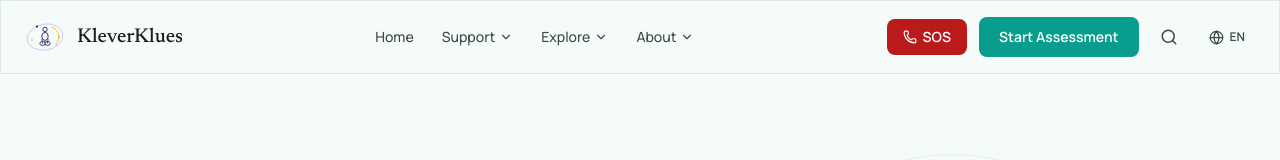
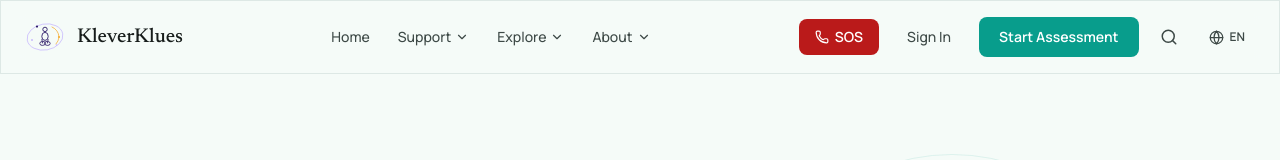
Before and after one commit to Shivam123-code/Mental-Support, a Next.js app: page / in a window 1280 px wide. Shown: the top 160 px of the page. Built offline with nearby package versions, Linux system fonts and the light colour scheme.

Commit message:
fix: Add Sign In button to desktop header for login page access

```diff
--- a/src/components/Header.tsx
+++ b/src/components/Header.tsx
@@ -170,6 +170,12 @@ export default function Header() {
               SOS
             </Link>
             <Link
+              href="/login"
+              className="hidden sm:flex items-center px-4 py-2 text-sm font-medium text-[var(--on-surface-variant)] hover:text-[var(--primary)] hover:bg-[var(--surface-container)] rounded-lg transition-all duration-200"
+            >
+              Sign In
+            </Link>
+            <Link
               href="/assessments"
               className="hidden md:block btn-primary !py-2.5 !px-5 !text-sm"
             >
```
